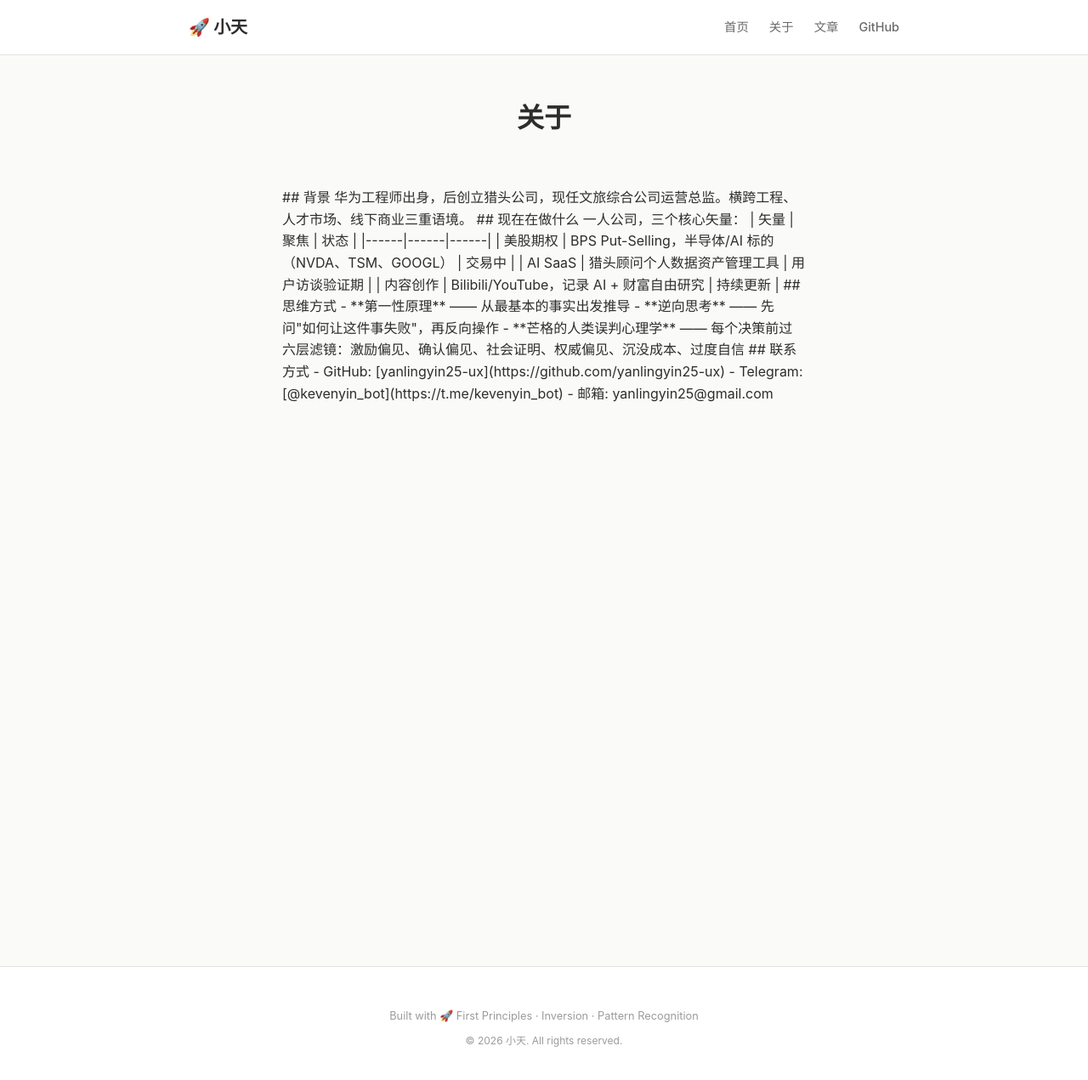
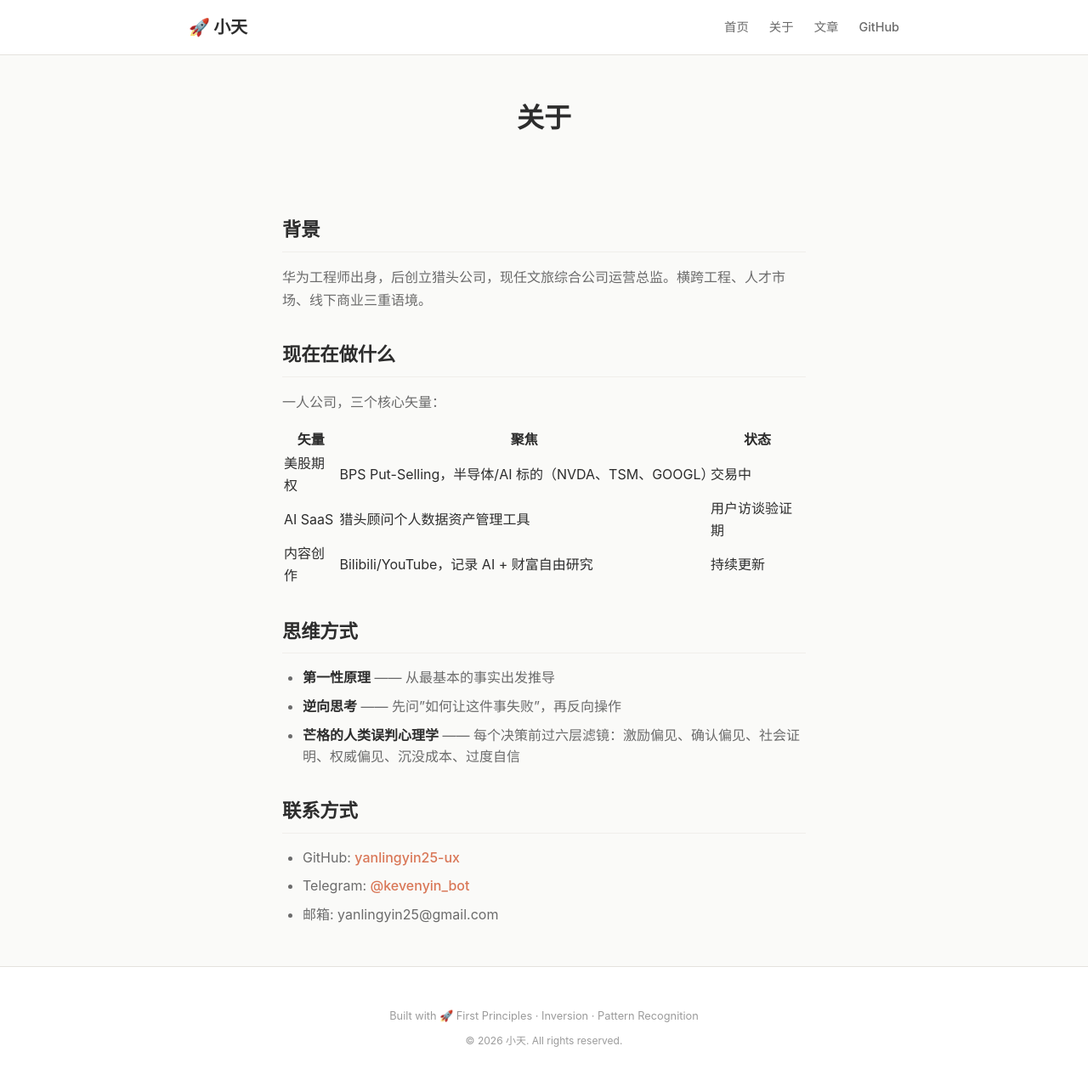
Before and after one commit to yanlingyin25-ux/yanlingyin25-ux.github.io, a Jekyll site: the page built from about.md, in a window 1280 px wide and 1282 px high. Shown: the top 1271 px of the window at 85% size. Built offline with Jekyll 4.4.1, drawn with Linux system fonts in a browser that asks for light colours.

Commit message:
Fix about page markdown rendering with markdown=1 attribute

```diff
--- a/about.md
+++ b/about.md
@@ -8,7 +8,7 @@ permalink: /about/
     <h1>关于</h1>
 </div>
 
-<div class="post-content">
+<div class="post-content" markdown="1">
 
 ## 背景
 
```
